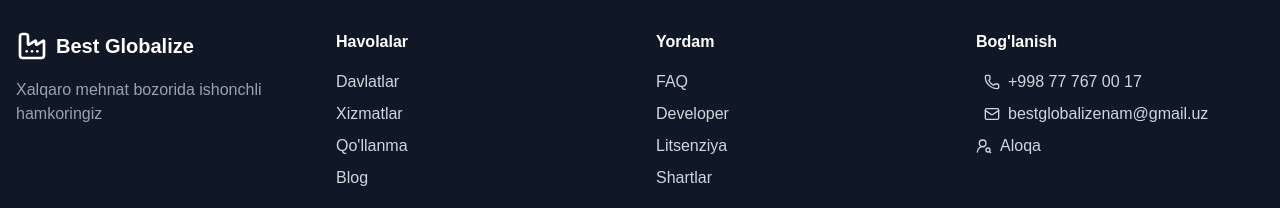
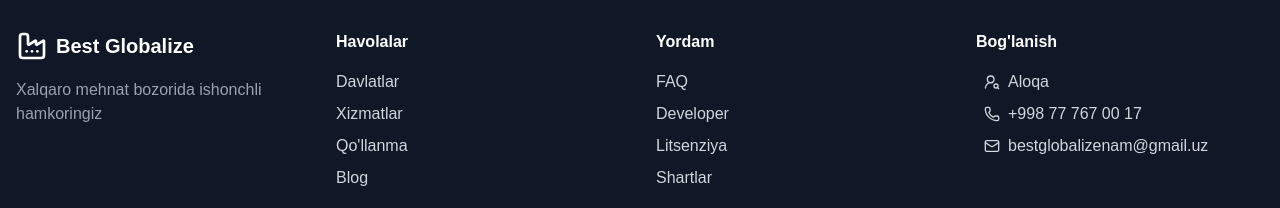
Before and after one commit to islome/migration, a Next.js app: page / in a window 1280 px wide. Shown: the part 5314-5522 px from the top of the page. Built offline with nearby package versions, Linux system fonts and the light colour scheme.

Commit message:
minor margin improvement

```diff
--- a/components/ui/footer.tsx
+++ b/components/ui/footer.tsx
@@ -90,6 +90,15 @@ export default function Footer() {
             <div>
               <h4 className="text-white font-semibold mb-4">Bog'lanish</h4>
               <ul className="space-y-2">
+                <li className="flex items-center gap-2 ml-2">
+                  <UserRoundSearchIcon className="w-4 h-4" />
+                  <Link
+                    href="/about/contact"
+                    className="hover:text-blue-400 transition"
+                  >
+                    Aloqa
+                  </Link>
+                </li>
                 <li className="flex items-center gap-2">
                   <a
                     href={phoneLink}
@@ -108,15 +117,6 @@ export default function Footer() {
                   <Mail className="w-4 h-4" />
                   bestglobalizenam@gmail.uz
                 </li>
-                <li className="flex items-center gap-2">
-                  <UserRoundSearchIcon className="w-4 h-4" />
-                  <Link
-                    href="/about/contact"
-                    className="hover:text-blue-400 transition"
-                  >
-                    Aloqa
-                  </Link>
-                </li>
               </ul>
             </div>
           </div>
```
